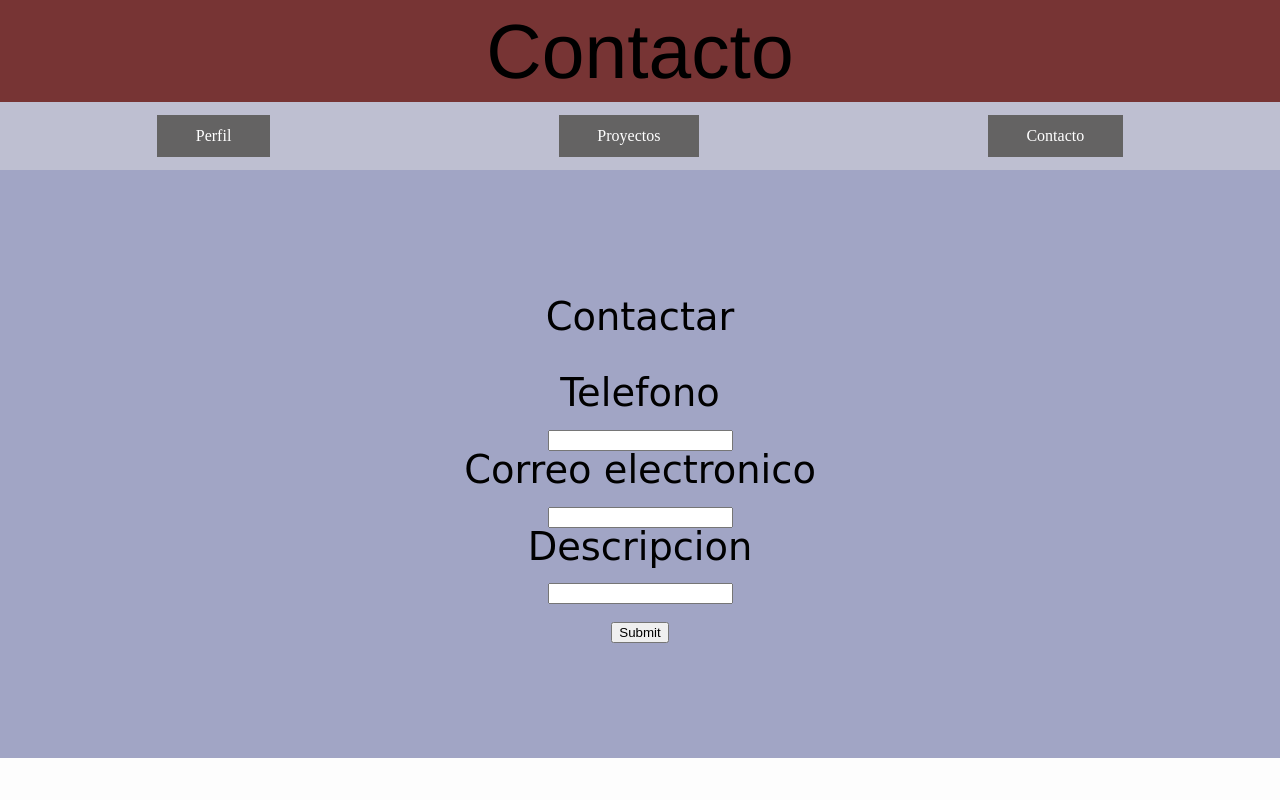
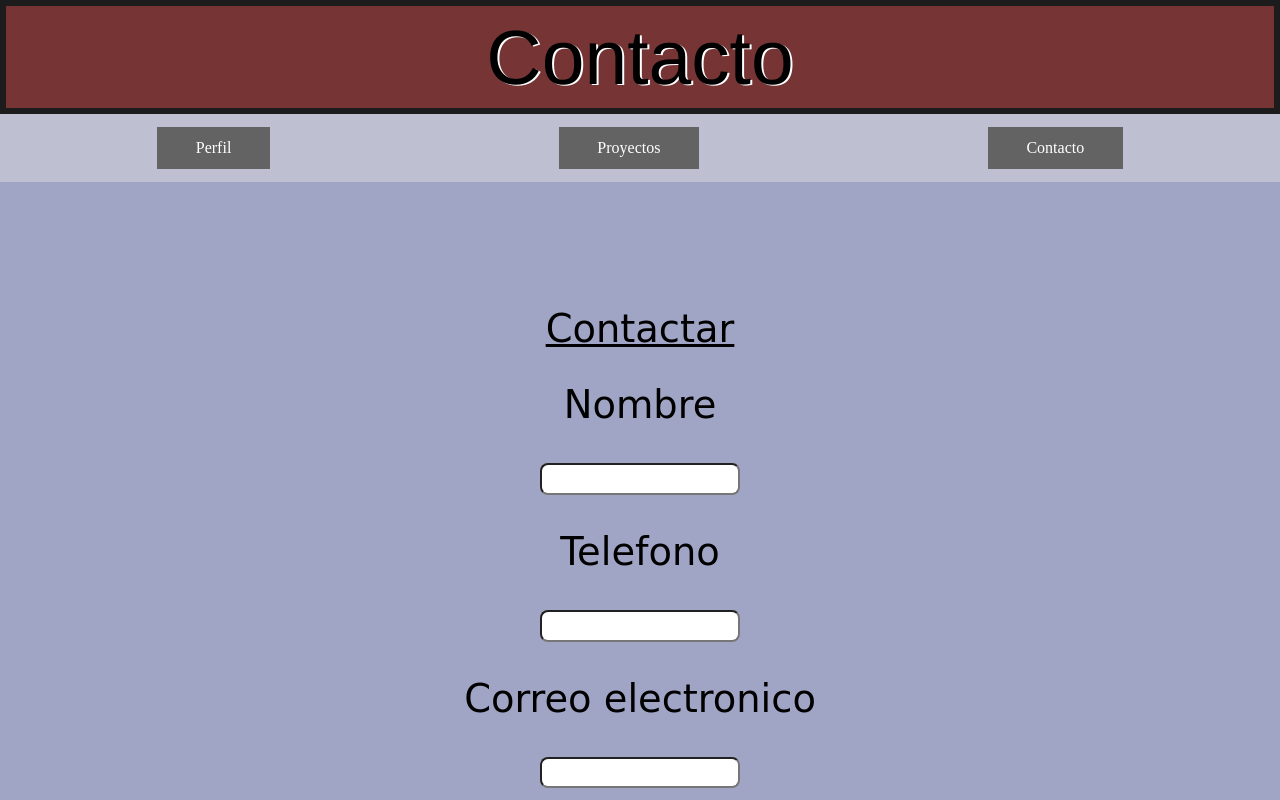
Before and after one commit to Axewound97/Portafolio---Curso-NodeJs, a plain HTML site: page enlaces/contacto.html in a window 1280 px wide. Shown: the top 800 px of the page. Drawn offline with Linux system fonts and the light colour scheme.

```diff
--- a/enlaces/contacto.html
+++ b/enlaces/contacto.html
@@ -17,25 +17,27 @@
         </nav>
     </header>
     <main>
-        <section class="data">
-            <b>
-                Contactar
-            </b>
+        <section class="data" class="proyect-box">
+            <u>Contactar</u>
             <br>
             <form action="" id="contact">
+                <label for="name">Nombre</label>
+                <br>
+                <input type="text" class="entry">
+                <br>
                 <label for="number">Telefono</label>
                 <br>
-                <input type="tel">
+                <input type="tel" class="entry">
                 <br>
                 <label for="email">Correo electronico</label>
                 <br>
-                <input type="email">
+                <input type="email" class="entry">
                 <br>
                 <label for="text">Descripcion</label>
                 <br>
-                <input type="text">
+                <input type="text" class="entry">
                 <br>
-                <input type="submit">
+                <input type="submit" id="send">
             </form>
         </section>
 
--- a/estilos/estilos.css
+++ b/estilos/estilos.css
@@ -51,6 +51,9 @@ body{
 }
 main {
     background: rgb(161, 165, 197);
+    display: flex;
+    flex-direction: column;
+    align-items: center;
 }
 h1{
     text-align: center;
@@ -58,6 +61,8 @@ h1{
     font-size: 6vw;
     background: rgb(119, 52, 52);
     padding: 1vw;
+    text-shadow: 2px 1px #fff;
+    border: 0.5vw solid rgb(29, 28, 28);
 }
 nav{
     background: rgba(5, 10, 78, 0.253);
@@ -93,12 +98,12 @@ nav{
     height: 25vw;
     border-radius: 5vw;
 }
-#proyect-box {
+.proyect-box {
     display: flex;
 
     flex-wrap: wrap;
 }
-#proyect-box .proyect {
+.proyect-box .proyect {
     background: rgb(101, 104, 126);
     margin: 1vw;
     margin-left: 30vw;
@@ -108,17 +113,36 @@ nav{
     display: flex;
     flex-direction: column;
     align-items: center;
-    font-family: Arial, Helvetica, sans-serif;
+    font-family: 'Saira Stencil One', cursive;
 }
 .element {
     margin: 1vw;
 }
-#proyect-box .proyect .proyect-avatar {
-    width: 10vw;
-    height: 10vw;
+
+.proyect-box .proyect .proyect-avatar {
+    width: 25vw;
+    height: 25vw;
     border-radius: 1vw;
 }
 #contact {
     width: 30vw;
-    height: 20vw;
+    display: flex;
+    flex-direction: column;
+    align-items: center;
 }
+#send {
+    border-radius: 5vw;
+    height: 3vw;
+    width: 10vw;
+    background: #fff;
+}
+#send:hover {
+    background: rgb(114, 108, 108);
+    height: 2.7vw;
+    width: 9.7vw;
+}
+.entry {
+    border-radius: 1vh;
+    width: 15vw;
+    height: 2vw;
+}
```
Also changed, not shown: enlaces/proyectos.html (+3 -3 lines), img/portafolio.PNG (added).
